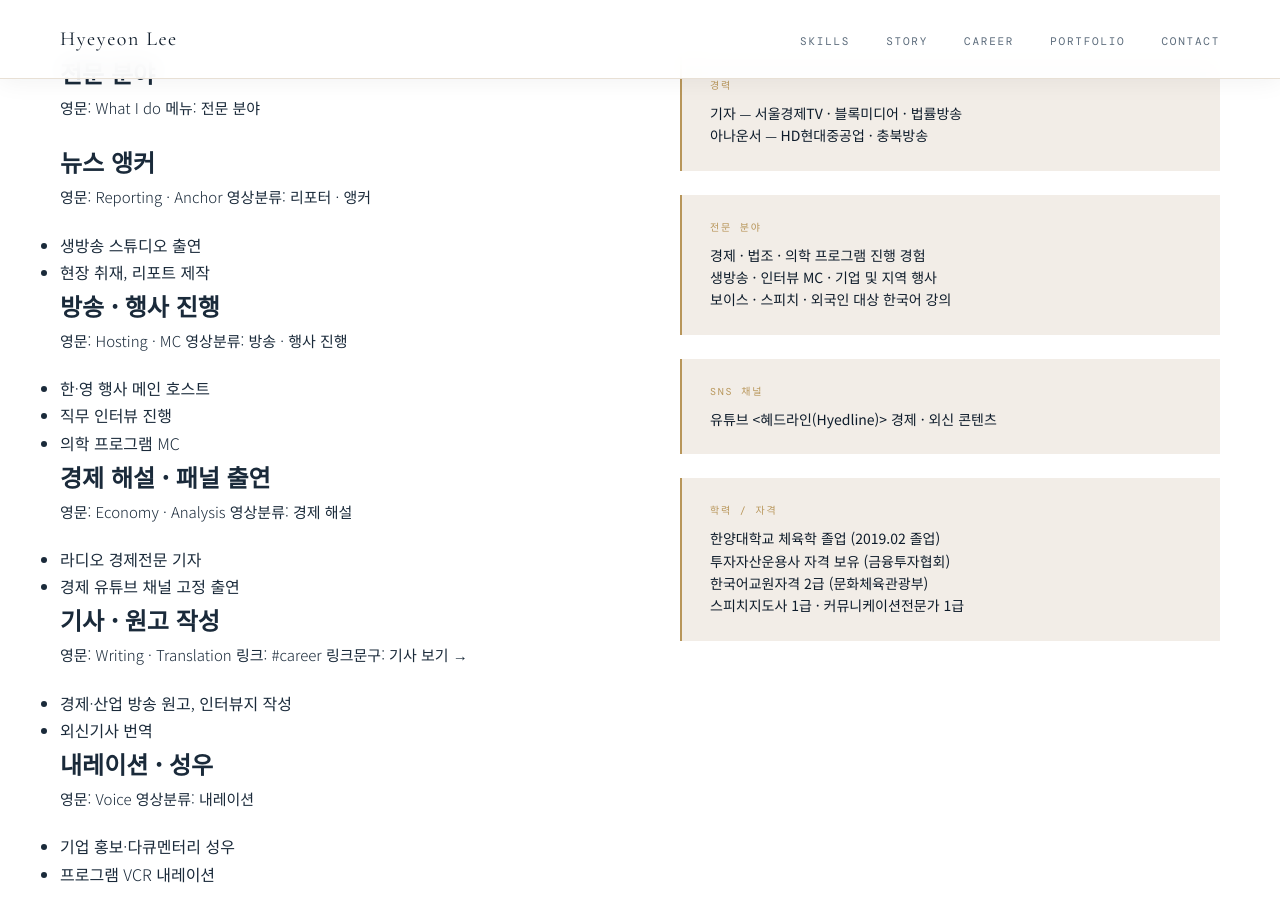
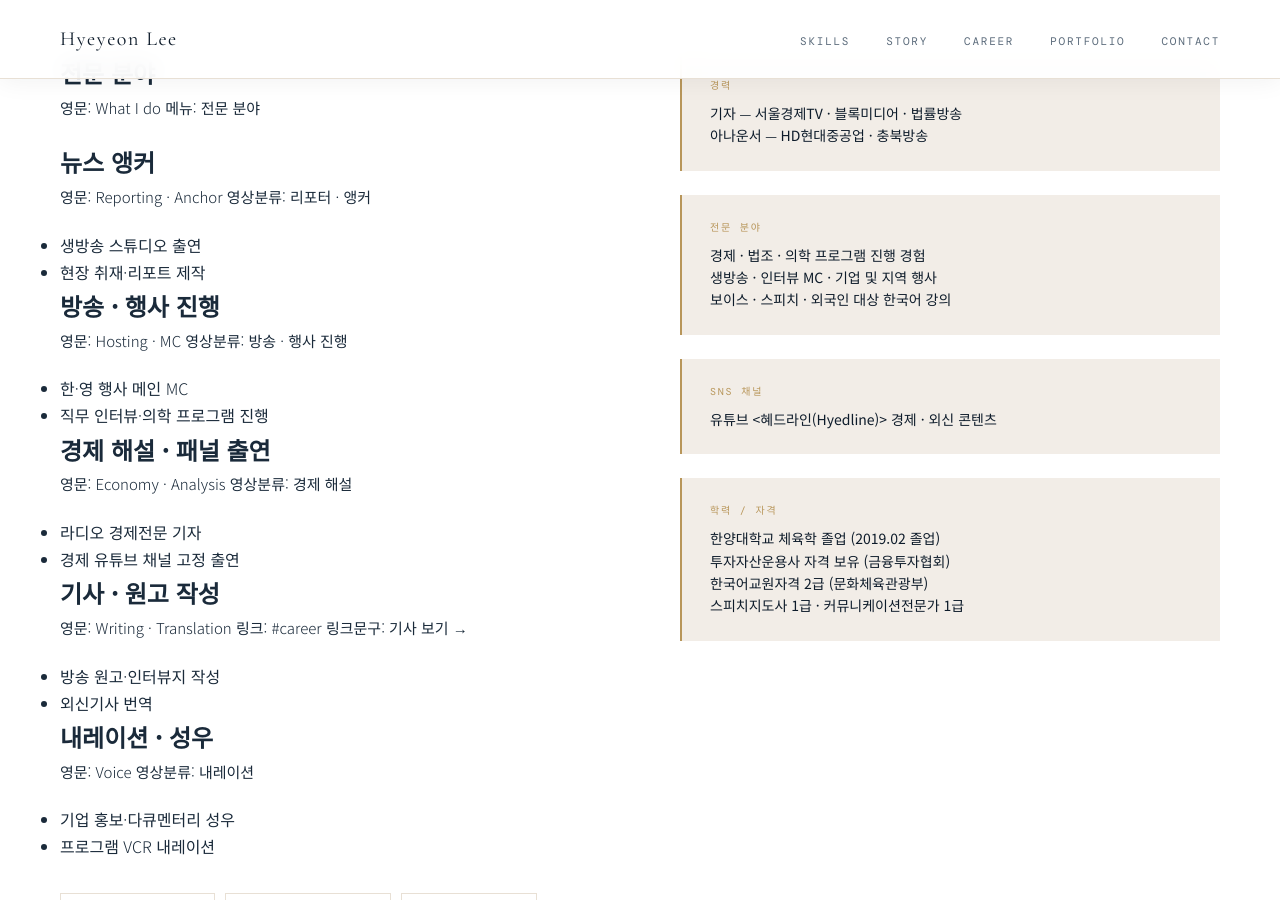
Before and after one commit to annhylee/annhylee.github.io, a Jekyll site: the page built from content/services.md, in a window 1280 px wide and 900 px high, scrolled down 1921 px. Built offline with Jekyll 4.4.1, drawn with Linux system fonts in a browser that asks for light colours; some web fonts are replaced; our own code applies the rules of GitHub Pages for plain Markdown files.

Commit message:
Update services.md

```diff
--- a/content/services.md
+++ b/content/services.md
@@ -15,14 +15,13 @@
 영문: Reporting · Anchor
 영상분류: 리포터 · 앵커
 - 생방송 스튜디오 출연
-- 현장 취재, 리포트 제작
+- 현장 취재·리포트 제작
 
 ## 방송 · 행사 진행
 영문: Hosting · MC
 영상분류: 방송 · 행사 진행
-- 한·영 행사 메인 호스트
-- 직무 인터뷰 진행
-- 의학 프로그램 MC
+- 한·영 행사 메인 MC
+- 직무 인터뷰·의학 프로그램 진행
 
 ## 경제 해설 · 패널 출연
 영문: Economy · Analysis
@@ -34,7 +33,7 @@
 영문: Writing · Translation
 링크: #career
 링크문구: 기사 보기 →
-- 경제·산업 방송 원고, 인터뷰지 작성
+- 방송 원고·인터뷰지 작성
 - 외신기사 번역
 
 ## 내레이션 · 성우
```
